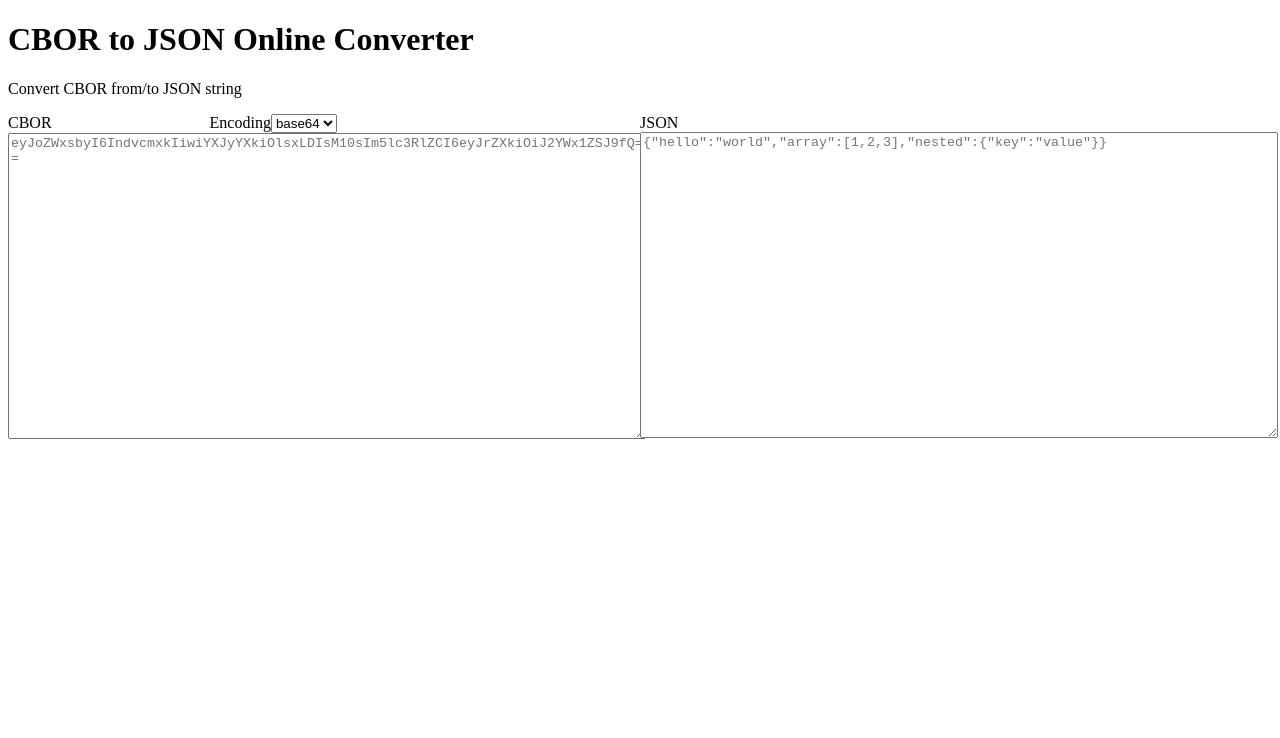
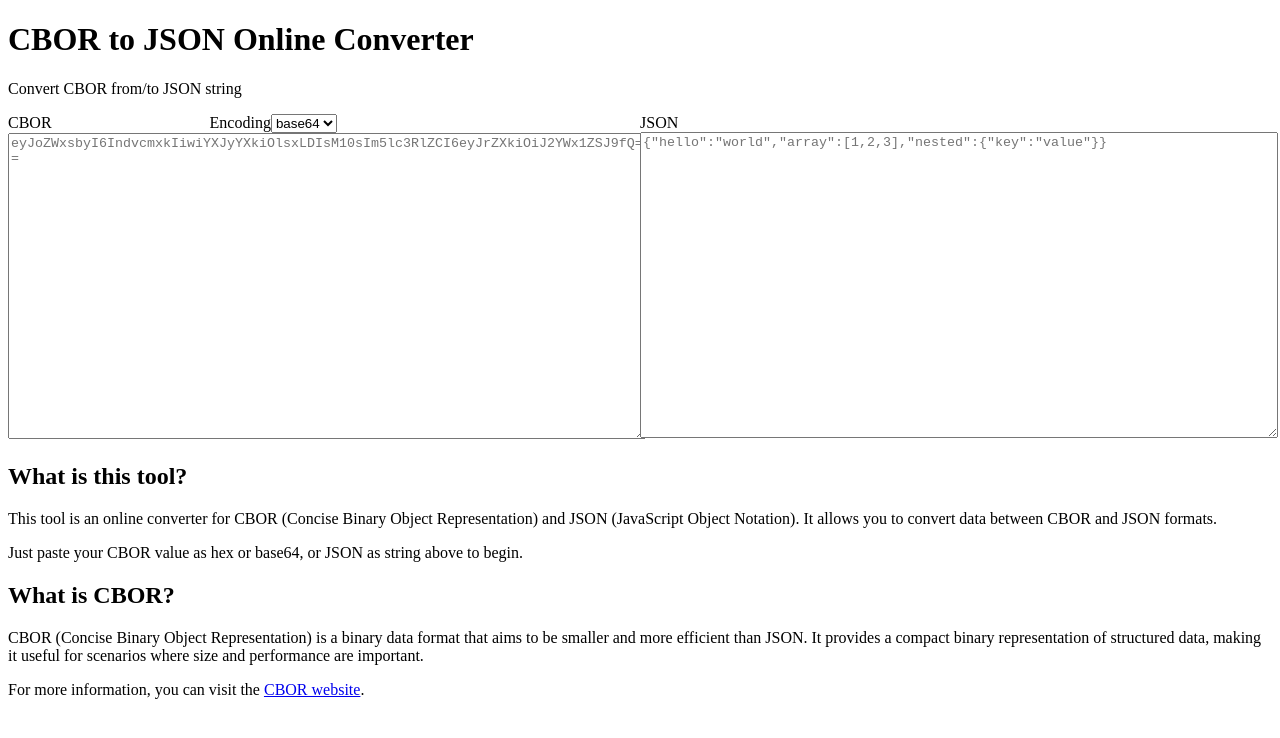
Before and after one commit to williamchong/cbor-json-web, a Nuxt app: page / in a window 1280 px wide. Shown: the top 738 px of the page. Built offline with nearby package versions, Linux system fonts and the light colour scheme.

Commit message:
💬 Add simple description

```diff
--- a/app.vue
+++ b/app.vue
@@ -21,6 +21,20 @@
         <br />
         <textarea id="json-value" @input="jsonToCbor" v-model="jsonValue" :placeholder="jsonPlaceHolder" />
       </div>
+    </section>
+    <section>
+      <h2>What is this tool?</h2>
+      <p>This tool is an online converter for CBOR (Concise Binary Object Representation) and JSON (JavaScript Object
+        Notation). It allows you to convert data between CBOR and JSON formats.</p>
+      <p>Just paste your CBOR value as hex or base64, or JSON as string above to begin.</p>
+    </section>
+    <section>
+      <h2>What is CBOR?</h2>
+      <p>CBOR (Concise Binary Object Representation) is a binary data format that aims to be smaller and more efficient
+        than JSON. It provides a compact binary representation of structured data, making it useful for scenarios where
+        size and performance are important.</p>
+      <p>For more information, you can visit the <a href="https://cbor.io/" target="_blank"
+          ref="noopener noreferrer">CBOR website</a>.</p>
     </section>
   </div>
 </template>
```
